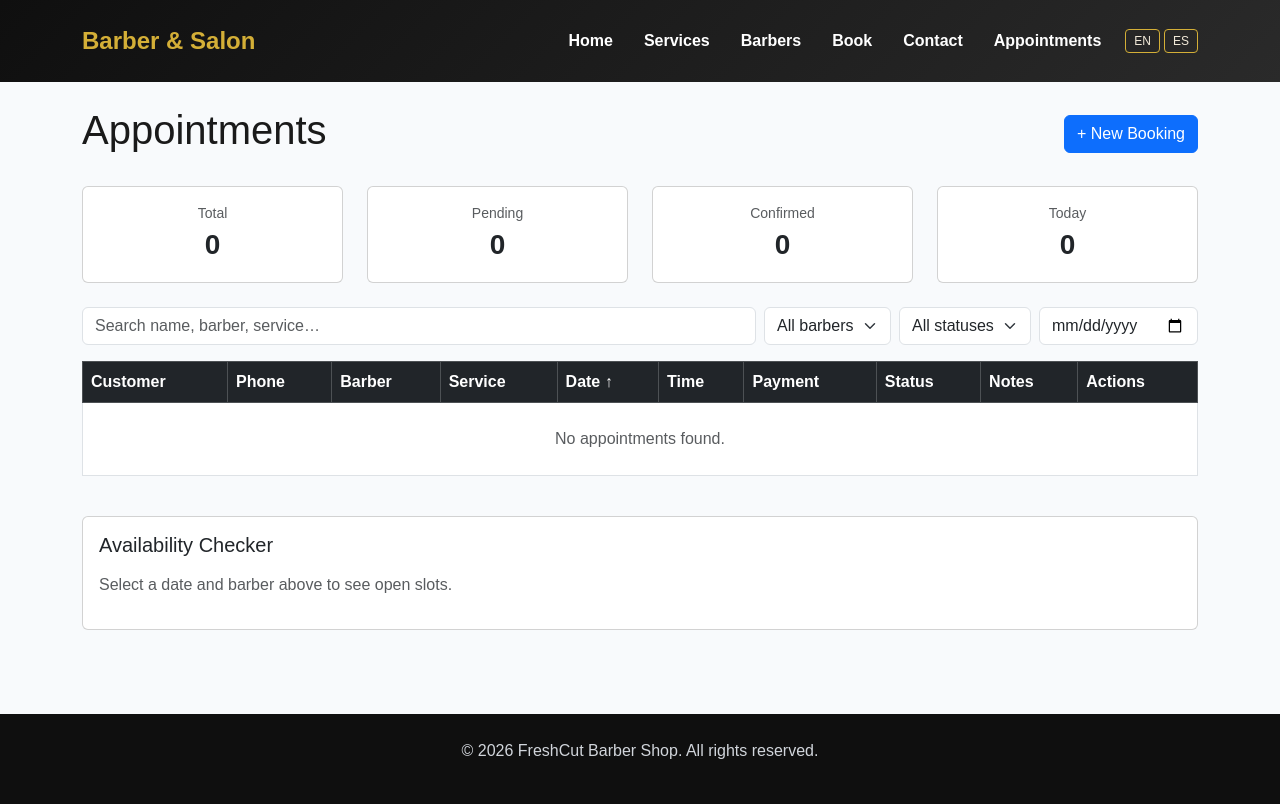
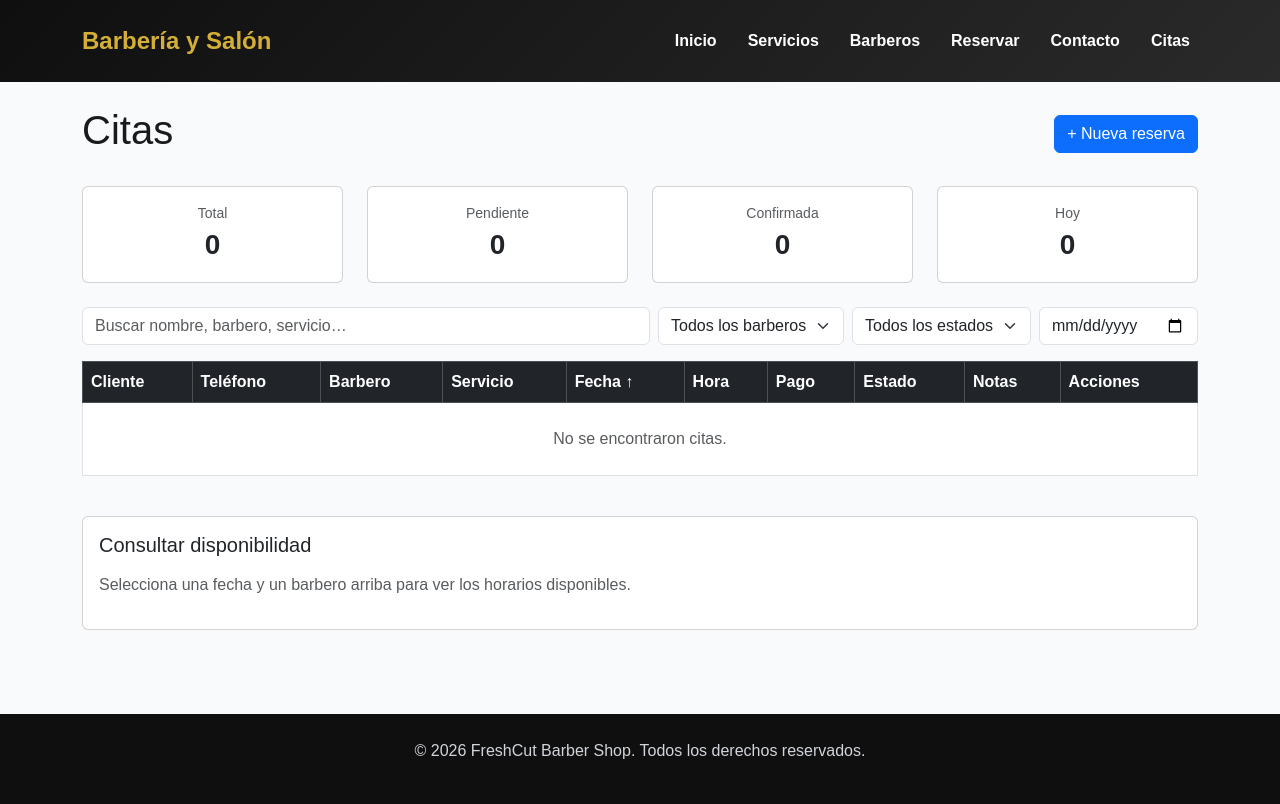
Before and after one commit to 7LuisGarcia/barbersalon, a Django app: page /appointments/ in a window 1280 px wide. Run offline with Django 5.2, Linux system fonts and the light colour scheme; data that the repository does not hold is empty.

Commit message:
Translate website and booking forms to Spanish

```diff
--- a/config/settings.py
+++ b/config/settings.py
@@ -43,10 +43,9 @@ INSTALLED_APPS = [
 
 USE_I18N = True
 
-LANGUAGE_CODE = "en"
+LANGUAGE_CODE = "es"
 
 LANGUAGES = [
-    ("en", "English"),
     ("es", "Español"),
 ]
 
@@ -119,7 +118,7 @@ AUTH_PASSWORD_VALIDATORS = [
 # Internationalization
 # https://docs.djangoproject.com/en/6.0/topics/i18n/
 
-LANGUAGE_CODE = 'en-us'
+LANGUAGE_CODE = 'es'
 
 TIME_ZONE = 'UTC'
 
--- a/shop/views.py
+++ b/shop/views.py
@@ -47,14 +47,14 @@ def book(request):
             ).exclude(status="cancelled").exists()
 
             if already_taken:
-                form.add_error(None, "That time slot is already booked. Please choose a different time.")
+                form.add_error(None, "Ese horario ya está reservado. Selecciona otra hora.")
                 return render(request, "shop/book_appointment.html", {"form": form})
 
             try:
                 appt.save()
                 return redirect("shop:booking_success")
             except IntegrityError:
-                form.add_error(None, "That time slot was just taken. Please choose a different time.")
+                form.add_error(None, "Ese horario acaba de reservarse. Selecciona otra hora.")
                 return render(request, "shop/book_appointment.html", {"form": form})
     else:
         form = AppointmentForm()
@@ -85,9 +85,9 @@ def delete_appointment(request, pk):
 def cancel_appointment(request, pk):
     appointment = get_object_or_404(Appointment, pk=pk)
     if not appointment.can_cancel_or_reschedule():
-        messages.error(request, "Cancellations must be made at least 24 hours before your appointment.")
+        messages.error(request, "Las cancelaciones deben hacerse al menos 24 horas antes de tu cita.")
         return redirect("shop:appointments")
     appointment.status = "cancelled"
     appointment.save()
-    messages.success(request, "Your appointment has been cancelled.")
+    messages.success(request, "Tu cita ha sido cancelada.")
     return redirect("shop:appointments")
--- a/templates/shop/appointments.html
+++ b/templates/shop/appointments.html
@@ -6,37 +6,37 @@
 <div class="container py-4">
 
     <div class="d-flex justify-content-between align-items-center mb-4">
-        <h1>{% trans "Appointments" %}</h1>
+        <h1>Citas</h1>
         <a href="{% url 'shop:book' %}" class="btn btn-primary">
-            {% trans "+ New Booking" %}
+            + Nueva reserva
         </a>
     </div>
 
     <div class="row mb-4">
         <div class="col">
             <div class="card text-center p-3">
-                <div class="text-muted small">{% trans "Total" %}</div>
+                <div class="text-muted small">Total</div>
                 <div class="fs-3 fw-bold" id="s-total">{{ appointments|length }}</div>
             </div>
         </div>
 
         <div class="col">
             <div class="card text-center p-3">
-                <div class="text-muted small">{% trans "Pending" %}</div>
+                <div class="text-muted small">Pendiente</div>
                 <div class="fs-3 fw-bold" id="s-pending">0</div>
             </div>
         </div>
 
         <div class="col">
             <div class="card text-center p-3">
-                <div class="text-muted small">{% trans "Confirmed" %}</div>
+                <div class="text-muted small">Confirmada</div>
                 <div class="fs-3 fw-bold" id="s-confirmed">0</div>
             </div>
         </div>
 
         <div class="col">
             <div class="card text-center p-3">
-                <div class="text-muted small">{% trans "Today" %}</div>
+                <div class="text-muted small">Hoy</div>
                 <div class="fs-3 fw-bold" id="s-today">0</div>
             </div>
         </div>
@@ -47,25 +47,25 @@
             <input type="text"
                    id="search"
                    class="form-control"
-                   placeholder="{% trans 'Search name, barber, service…' %}">
+                   placeholder="Buscar nombre, barbero, servicio…">
         </div>
 
         <div class="col-auto">
             <select id="f-barber" class="form-select">
-                <option value="">{% trans "All barbers" %}</option>
+                <option value="">Todos los barberos</option>
                 <option>Gina</option>
                 <option>Tere</option>
-                <option>Third</option>
+                <option value="Third">Tercer barbero</option>
             </select>
         </div>
 
         <div class="col-auto">
             <select id="f-status" class="form-select">
-                <option value="">{% trans "All statuses" %}</option>
-                <option value="pending">{% trans "Pending" %}</option>
-                <option value="confirmed">{% trans "Confirmed" %}</option>
-                <option value="completed">{% trans "Completed" %}</option>
-                <option value="cancelled">{% trans "Cancelled" %}</option>
+                <option value="">Todos los estados</option>
+                <option value="pending">Pendiente</option>
+                <option value="confirmed">Confirmada</option>
+                <option value="completed">Completada</option>
+                <option value="cancelled">Cancelada</option>
             </select>
         </div>
 
@@ -78,16 +78,16 @@
         <table class="table table-bordered table-hover align-middle">
             <thead class="table-dark">
                 <tr>
-                    <th onclick="sortBy('customer_name')" style="cursor:pointer">{% trans "Customer" %} <span id="sort-customer_name"></span></th>
-                    <th onclick="sortBy('customer_phone')" style="cursor:pointer">{% trans "Phone" %} <span id="sort-customer_phone"></span></th>
-                    <th onclick="sortBy('barber_name')" style="cursor:pointer">{% trans "Barber" %} <span id="sort-barber_name"></span></th>
-                    <th onclick="sortBy('service')" style="cursor:pointer">{% trans "Service" %} <span id="sort-service"></span></th>
-                    <th onclick="sortBy('appointment_date')" style="cursor:pointer">{% trans "Date" %} <span id="sort-appointment_date">↑</span></th>
-                    <th onclick="sortBy('appointment_time')" style="cursor:pointer">{% trans "Time" %} <span id="sort-appointment_time"></span></th>
-                    <th onclick="sortBy('payment_method')" style="cursor:pointer">{% trans "Payment" %} <span id="sort-payment_method"></span></th>
-                    <th onclick="sortBy('status')" style="cursor:pointer">{% trans "Status" %} <span id="sort-status"></span></th>
-                    <th>{% trans "Notes" %}</th>
-                    <th>{% trans "Actions" %}</th>
+                    <th onclick="sortBy('customer_name')" style="cursor:pointer">Cliente <span id="sort-customer_name"></span></th>
+                    <th onclick="sortBy('customer_phone')" style="cursor:pointer">Teléfono <span id="sort-customer_phone"></span></th>
+                    <th onclick="sortBy('barber_name')" style="cursor:pointer">Barbero <span id="sort-barber_name"></span></th>
+                    <th onclick="sortBy('service')" style="cursor:pointer">Servicio <span id="sort-service"></span></th>
+                    <th onclick="sortBy('appointment_date')" style="cursor:pointer">Fecha <span id="sort-appointment_date">↑</span></th>
+                    <th onclick="sortBy('appointment_time')" style="cursor:pointer">Hora <span id="sort-appointment_time"></span></th>
+                    <th onclick="sortBy('payment_method')" style="cursor:pointer">Pago <span id="sort-payment_method"></span></th>
+                    <th onclick="sortBy('status')" style="cursor:pointer">Estado <span id="sort-status"></span></th>
+                    <th>Notas</th>
+                    <th>Acciones</th>
                 </tr>
             </thead>
             <tbody id="tbody"></tbody>
@@ -95,27 +95,27 @@
     </div>
 
     <div class="card p-3 mt-4">
-        <h5 class="mb-3">{% trans "Availability Checker" %}</h5>
+        <h5 class="mb-3">Consultar disponibilidad</h5>
         <div id="avail-content">
-            <p class="text-muted">{% trans "Select a date and barber above to see open slots." %}</p>
+            <p class="text-muted">Selecciona una fecha y un barbero arriba para ver los horarios disponibles.</p>
         </div>
     </div>
 
 </div>
 
-{% trans "No appointments found." as txt_no_appointments %}
-{% trans "Delete" as txt_delete %}
-{% trans "Delete appointment for" as txt_delete_for %}
-{% trans "This cannot be undone." as txt_cannot_undo %}
-{% trans "Failed to delete appointment. Please try again." as txt_delete_failed %}
-{% trans "Network error. Please try again." as txt_network_error %}
-{% trans "Select a date and barber above to see open slots." as txt_select_date_barber %}
-{% trans "open" as txt_open %}
-{% trans "booked" as txt_booked %}
-{% trans "Pending" as txt_pending %}
-{% trans "Confirmed" as txt_confirmed %}
-{% trans "Completed" as txt_completed %}
-{% trans "Cancelled" as txt_cancelled %}
+{% trans "No se encontraron citas." as txt_no_appointments %}
+{% trans "Eliminar" as txt_delete %}
+{% trans "¿Eliminar la cita de" as txt_delete_for %}
+{% trans "Esta acción no se puede deshacer." as txt_cannot_undo %}
+{% trans "No se pudo eliminar la cita. Inténtalo de nuevo." as txt_delete_failed %}
+{% trans "Error de conexión. Inténtalo de nuevo." as txt_network_error %}
+{% trans "Selecciona una fecha y un barbero arriba para ver los horarios disponibles." as txt_select_date_barber %}
+{% trans "disponibles" as txt_open %}
+{% trans "reservados" as txt_booked %}
+{% trans "Pendiente" as txt_pending %}
+{% trans "Confirmada" as txt_confirmed %}
+{% trans "Completada" as txt_completed %}
+{% trans "Cancelada" as txt_cancelled %}
 
 <script>
 const TODAY = "{{ today|date:'Y-m-d' }}";
@@ -159,6 +159,16 @@ const ALL_SLOTS = ["9:00 AM","9:30 AM","10:00 AM","10:30 AM","11:00 AM","11:30 A
     "12:00 PM","12:30 PM","1:00 PM","1:30 PM","2:00 PM","2:30 PM",
     "3:00 PM","3:30 PM","4:00 PM","4:30 PM","5:00 PM"];
 
+const SERVICE_LABEL = {
+    "Haircut": "Corte de cabello",
+    "Beard Trim": "Arreglo de barba",
+    "Haircut + Beard": "Corte y barba",
+    "Kids Cut": "Corte infantil",
+    "Fade": "Degradado",
+};
+const PAYMENT_LABEL = { cash: "Efectivo", zelle: "Zelle" };
+const BARBER_LABEL = { Third: "Tercer barbero" };
+
 const STATUS_BADGE = {
     pending: "warning",
     confirmed: "primary",
@@ -187,7 +197,7 @@ function getFiltered() {
     const date = document.getElementById("f-date").value;
 
     return DATA.filter(r => {
-        if (q && ![r.customer_name, r.barber_name, r.service].some(v => v.toLowerCase().includes(q))) return false;
+        if (q && ![r.customer_name, BARBER_LABEL[r.barber_name] || r.barber_name, SERVICE_LABEL[r.service] || r.service].some(v => v.toLowerCase().includes(q))) return false;
         if (barber && r.barber_name !== barber) return false;
         if (status && r.status !== status) return false;
         if (date && r.appointment_date !== date) return false;
@@ -242,11 +252,11 @@ function render() {
         <tr>
             <td>${r.customer_name}</td>
             <td>${r.customer_phone || "—"}</td>
-            <td>${r.barber_name}</td>
-            <td>${r.service}</td>
+            <td>${BARBER_LABEL[r.barber_name] || r.barber_name}</td>
+            <td>${SERVICE_LABEL[r.service] || r.service}</td>
             <td>${fmtDate(r.appointment_date)}</td>
             <td>${fmt12(r.appointment_time)}</td>
-            <td style="text-transform:capitalize">${r.payment_method}</td>
+            <td style="text-transform:capitalize">${PAYMENT_LABEL[r.payment_method] || r.payment_method}</td>
             <td><span class="badge bg-${STATUS_BADGE[r.status] || 'secondary'}">${STATUS_LABEL[r.status] || r.status}</span></td>
             <td>${r.notes || "—"}</td>
             <td>
@@ -275,7 +285,7 @@ function render() {
     const free = ALL_SLOTS.filter(s => !taken.has(s)).length;
 
     avail.innerHTML = `
-        <p class="mb-2">${barber} · ${fmtDate(date)} ·
+        <p class="mb-2">${BARBER_LABEL[barber] || barber} · ${fmtDate(date)} ·
         <span class="text-success fw-bold">${free} ${TXT_OPEN}</span> /
         <span class="text-danger fw-bold">${taken.size} ${TXT_BOOKED}</span>
         </p>
--- a/templates/shop/base.html
+++ b/templates/shop/base.html
@@ -1,10 +1,10 @@
-{% load static i18n %}
+{% load static %}
 
 <!DOCTYPE html>
-<html lang="{{ LANGUAGE_CODE }}">
+<html lang="es">
 <head>
     <meta charset="UTF-8">
-    <title>{% trans "Barber & Salon" %}</title>
+    <title>Barbería y Salón</title>
 
     <link href="https://cdn.jsdelivr.net/npm/bootstrap@5.3.3/dist/css/bootstrap.min.css" rel="stylesheet">
     <link href="{% static 'base.css' %}" rel="stylesheet">
@@ -16,40 +16,16 @@
 <nav class="navbar navbar-expand-lg navbar-dark premium-nav">
     <div class="container">
         <a class="navbar-brand fw-bold" href="{% url 'shop:home' %}">
-            {% trans "Barber & Salon" %}
+            Barbería y Salón
         </a>
 
         <div class="navbar-nav ms-auto align-items-lg-center">
-            <a class="nav-link" href="{% url 'shop:home' %}">{% trans "Home" %}</a>
-            <a class="nav-link" href="{% url 'shop:services' %}">{% trans "Services" %}</a>
-            <a class="nav-link" href="{% url 'shop:barbers' %}">{% trans "Barbers" %}</a>
-            <a class="nav-link" href="{% url 'shop:book' %}">{% trans "Book" %}</a>
-            <a class="nav-link" href="{% url 'shop:contact' %}">{% trans "Contact" %}</a>
-            <a class="nav-link" href="{% url 'shop:appointments' %}">{% trans "Appointments" %}</a>
-
-            {% get_current_language as CURRENT_LANGUAGE %}
-
-            <div class="language-switch ms-lg-3 d-flex gap-1">
-                <form action="{% url 'set_language' %}" method="post">
-                    {% csrf_token %}
-                    <button type="submit"
-                            name="language"
-                            value="en"
-                            class="btn btn-sm lang-btn {% if CURRENT_LANGUAGE == 'en' %}active{% endif %}">
-                        EN
-                    </button>
-                </form>
-
-                <form action="{% url 'set_language' %}" method="post">
-                    {% csrf_token %}
-                    <button type="submit"
-                            name="language"
-                            value="es"
-                            class="btn btn-sm lang-btn {% if CURRENT_LANGUAGE == 'es' %}active{% endif %}">
-                        ES
-                    </button>
-                </form>
-            </div>
+            <a class="nav-link" href="{% url 'shop:home' %}">Inicio</a>
+            <a class="nav-link" href="{% url 'shop:services' %}">Servicios</a>
+            <a class="nav-link" href="{% url 'shop:barbers' %}">Barberos</a>
+            <a class="nav-link" href="{% url 'shop:book' %}">Reservar</a>
+            <a class="nav-link" href="{% url 'shop:contact' %}">Contacto</a>
+            <a class="nav-link" href="{% url 'shop:appointments' %}">Citas</a>
         </div>
     </div>
 </nav>
@@ -59,7 +35,7 @@
 </main>
 
 <footer class="footer">
-    <p>{% trans "© 2026 FreshCut Barber Shop. All rights reserved." %}</p>
+    <p>© 2026 FreshCut Barber Shop. Todos los derechos reservados.</p>
 </footer>
 </body>
 </html>
--- a/templates/shop/create_appointment.html
+++ b/templates/shop/create_appointment.html
@@ -6,7 +6,7 @@
 <div class="container py-5">
     <div class="card shadow border-0 rounded-4 p-4">
 
-        <h1 class="fw-bold mb-4">{% trans "New Appointment" %}</h1>
+        <h1 class="fw-bold mb-4">Nueva cita</h1>
 
         <form method="POST">
             {% csrf_token %}
@@ -14,11 +14,11 @@
             {{ form.as_p }}
 
             <button type="submit" class="btn btn-dark">
-                {% trans "Save Appointment" %}
+                Guardar cita
             </button>
 
             <a href="{% url 'shop:appointments' %}" class="btn btn-secondary">
-                {% trans "Back" %}
+                Volver
             </a>
         </form>
 
```
Also changed, not shown: shop/forms.py (+49 -2 lines), templates/shop/barbers.html (+16 -27 lines), templates/shop/book_appointment.html (+36 -36 lines), templates/shop/booking_success.html (+7 -16 lines), templates/shop/contact.html (+9 -9 lines), templates/shop/home.html (+13 -14 lines), templates/shop/services.html (+8 -8 lines).
